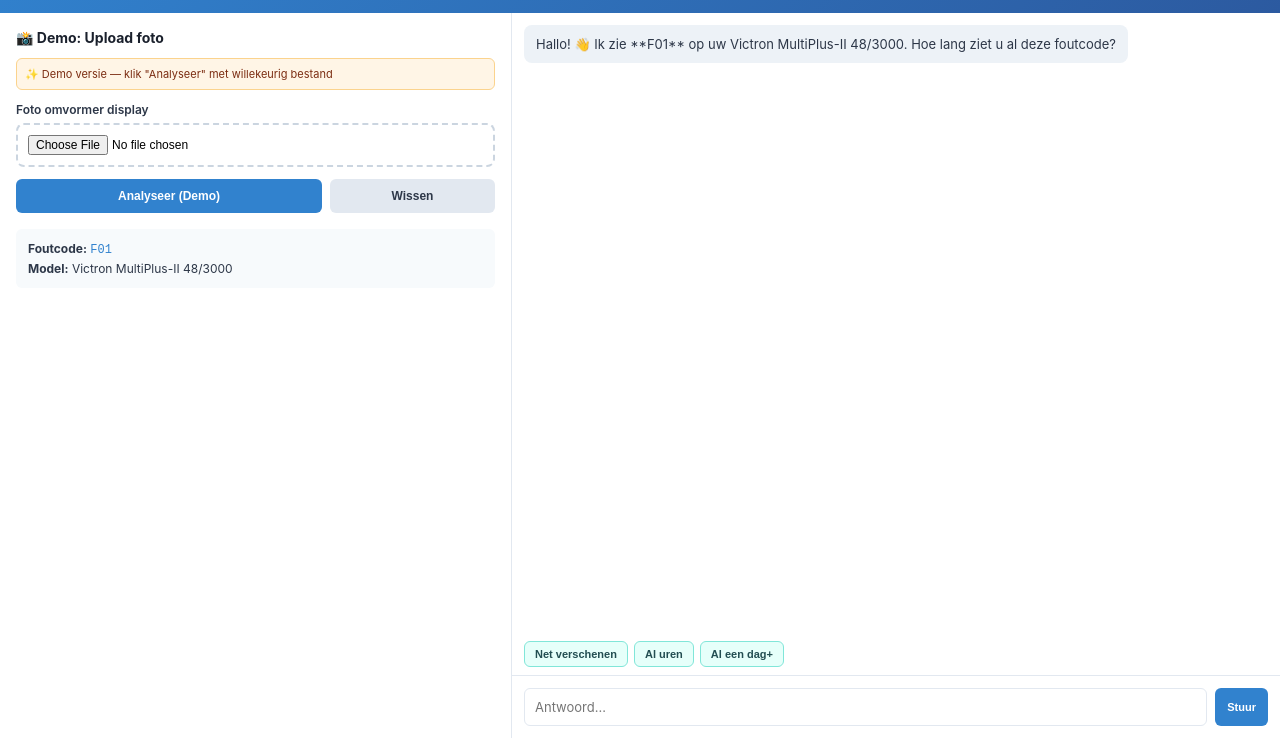
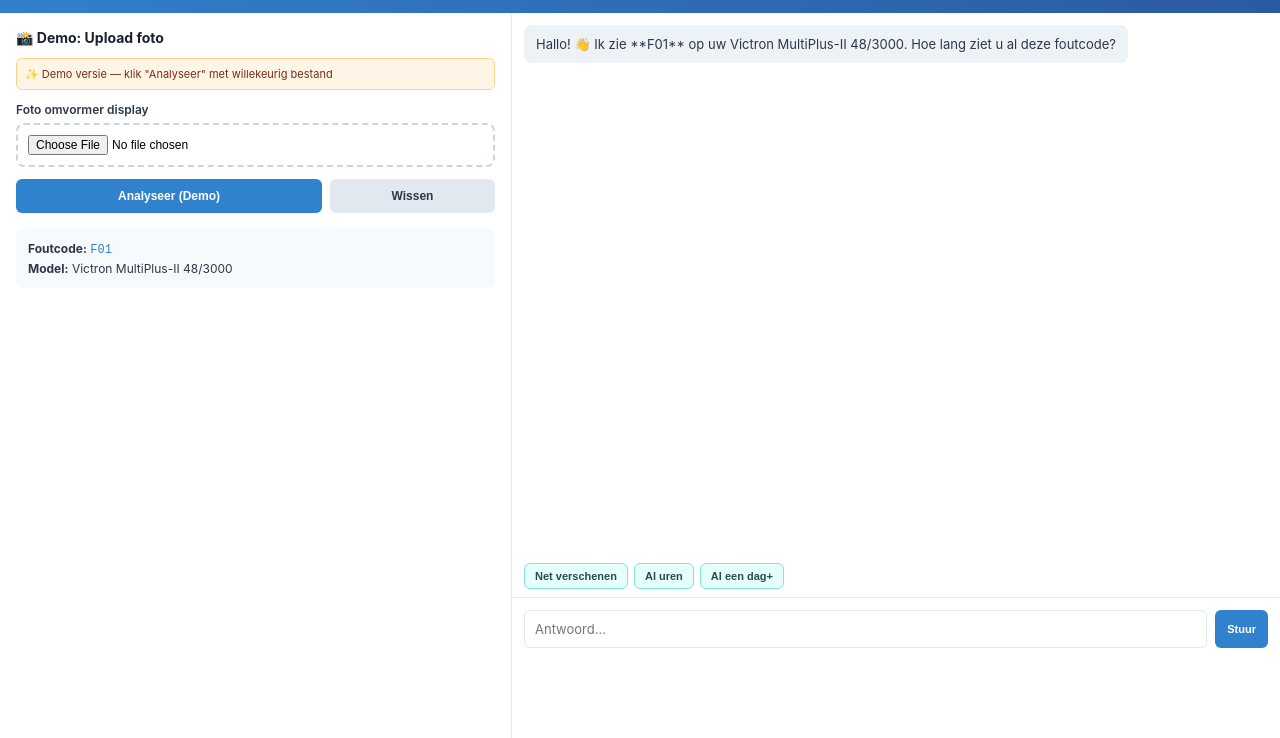
Before and after one commit to evertlodder/solaris-photo-diagnostiek, a plain HTML site: page index.html in a window 1280 px wide. Both pictures are taken after a click on the button "Analyseer (Demo)". Shown: the part 62-800 px from the top of the page. Drawn offline with Linux system fonts and the light colour scheme.

Commit message:
Set max-height for chatMessages element
Added max-height to chatMessages for better layout.

```diff
--- a/index.html
+++ b/index.html
@@ -186,6 +186,8 @@
     flex-direction: column;
     gap: 8px;
     -webkit-overflow-scrolling: touch;
+    max-height: calc(100vh - 250px);
+
         }
 
         .message {
```
Lines whose indentation alone changed are shown as unchanged.
